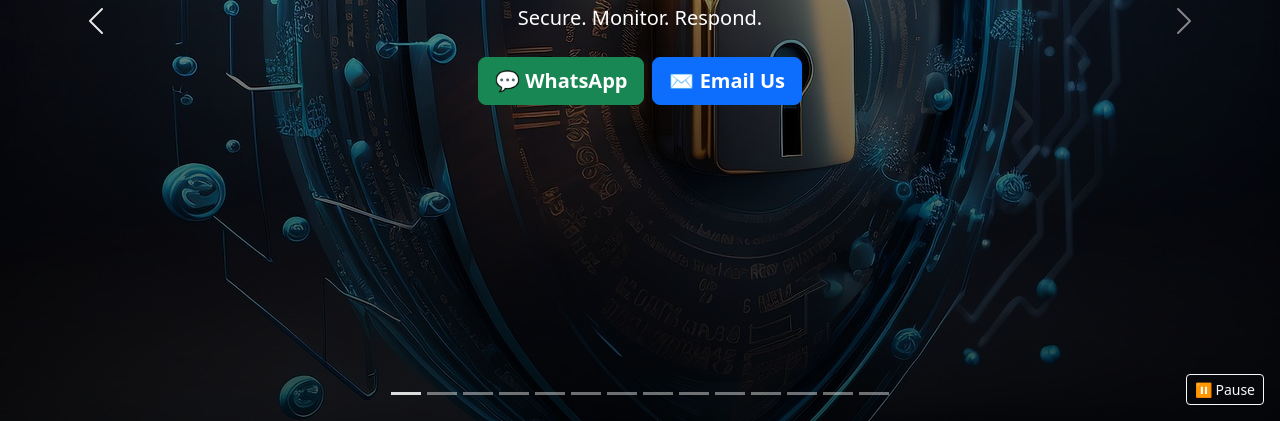
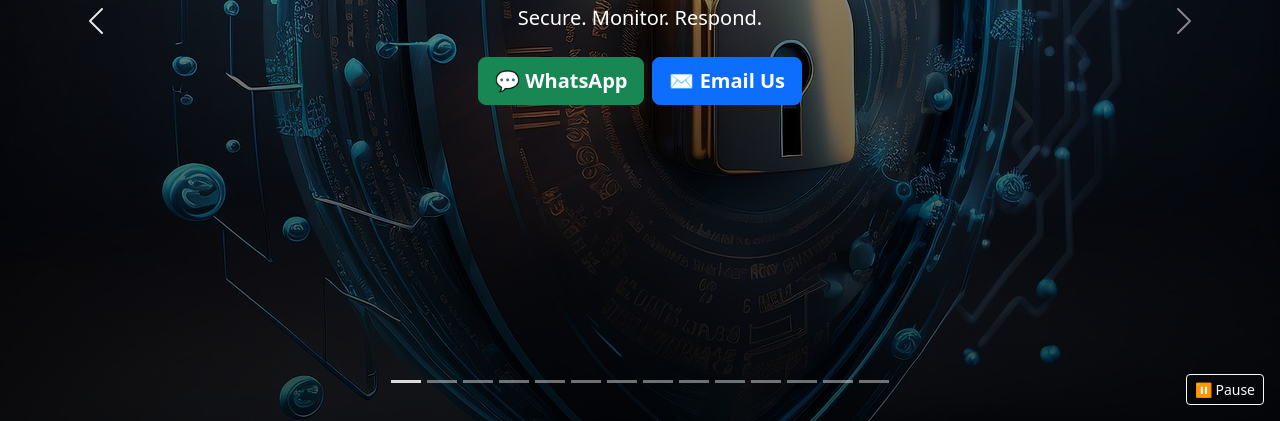
Before and after one commit to Phoenix836/SL-Cybersecurity-Services, a plain HTML site: page index.html in a window 1280 px wide. Shown: the part 379-800 px from the top of the page. Drawn offline with nearby package versions, Linux system fonts and the light colour scheme.

Commit message:
style.css

```diff
--- a/style.css
+++ b/style.css
@@ -2,29 +2,50 @@
    HERO CAROUSEL (BOOTSTRAP)
    ========================= */
 
+/* Page reset & background */
+html, body {
+  height: 100%;
+  margin: 0;              /* remove default body margin */
+  background: #000;       /* if anything peeks through, it's dark */
+}
+
 /* Base hero wrapper */
 .hero {
   position: relative;
+  min-height: 100dvh;     /* dynamic viewport for modern mobile */
+  overflow: hidden;       /* hides tiny overflow from indicators/buttons */
+}
+
+/* Make the inner carousel fill the hero */
+.hero > .carousel,
+.hero .carousel-inner {
+  height: 100%;
 }
 
 /* Slides: full-viewport background panels */
 .hero .carousel-item {
   position: relative;
-
-  /* Prefer modern dynamic viewport; fall back gracefully */
   min-height: 100dvh;
   background-size: cover;
   background-position: center;
   background-repeat: no-repeat;
-  background-color: #000; /* fallback for slow / missing images */
-
-  display: flex;               /* centers content vertically */
+  background-color: #000; /* fallback for slow/missing images */
+  display: flex;          /* centers content vertically */
   align-items: center;
   justify-content: center;
 }
 
+/* Prefer small-viewport units when supported (stable with URL bar visible) */
+@supports (height: 1svh) {
+  .hero,
+  .hero .carousel-item {
+    min-height: 100svh;
+  }
+}
+
 /* Fallback if dynamic viewport isn't supported */
 @supports not (height: 1dvh) {
+  .hero,
   .hero .carousel-item {
     min-height: 100vh;
   }
@@ -50,7 +71,10 @@
   padding: 3rem 0;
 }
 
-/* Indicators on dark images */
+/* Indicators on dark images + nudge up a bit from bottom */
+.hero .carousel-indicators {
+  bottom: 0.75rem;
+}
 .hero .carousel-indicators [data-bs-target] {
   background-color: rgba(255, 255, 255, 0.85);
 }
@@ -63,17 +87,12 @@
   z-index: 2;
 }
 
-/* Accessibility: respect reduced motion */
+/* Respect reduced motion */
 @media (prefers-reduced-motion: reduce) {
   .carousel-fade .carousel-item { transition: none; }
 }
 
-/* Responsive tweak: shorter hero on very small screens */
-@media (max-width: 576px) {
-  .hero .carousel-item {
-    min-height: 75dvh;
-  }
-}
+/* NOTE: Removed the old rule that set 75dvh on small screens to avoid white gaps */
 
 /* =========================
    SLIDE BACKGROUND IMAGES
@@ -94,5 +113,5 @@
 .hero .carousel-item.hero-slide-13 { background-image: url("assets/istockphoto-953608350-612x612.jpg?v=27") !important; }
 .hero .carousel-item.hero-slide-14 { background-image: url("assets/istockphoto-970063848-612x612.jpg?v=27") !important; }
 
-/* keep hero buttons natural width on small screens */
+/* Keep hero buttons natural width on small screens */
 .hero .btn { width: auto; }
```
